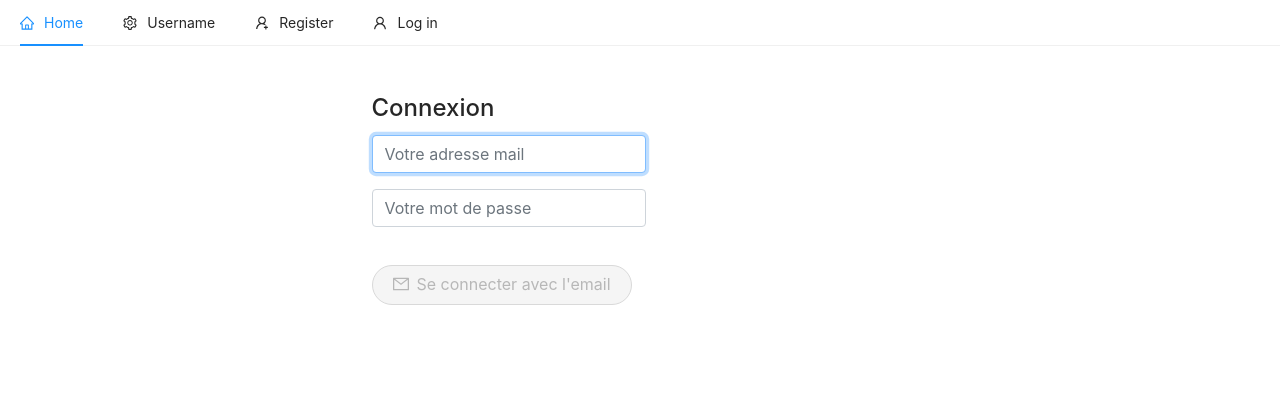
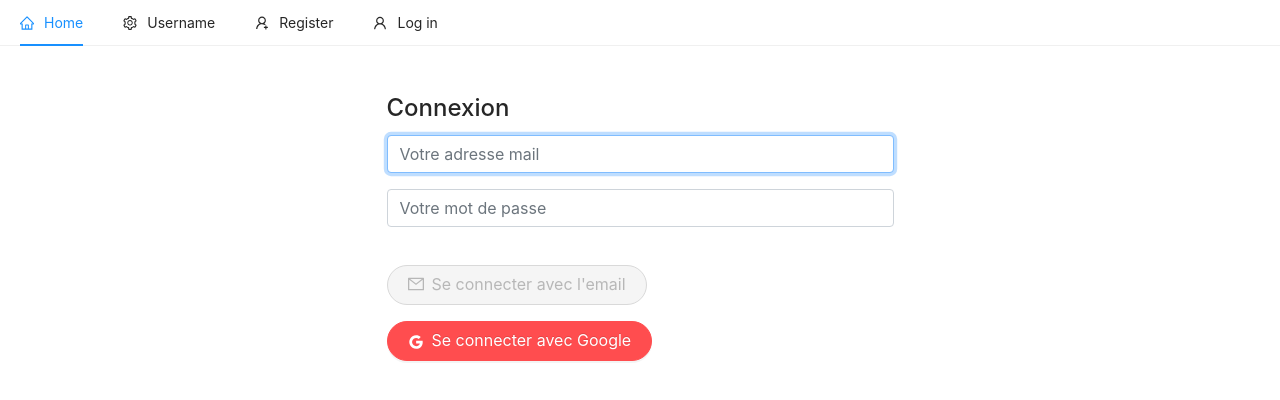
Before and after one commit to Lebeil/fullicommerce, a React (Create React App) app: page /login in a window 1280 px wide. Shown: the top 400 px of the page. Built offline with nearby package versions, Linux system fonts and the light colour scheme; no server answers.

Commit message:
login with Email & add loading + Google auth

```diff
--- a/src/App.js
+++ b/src/App.js
@@ -23,7 +23,7 @@ const App = () => {
         const unsubscribe = auth.onAuthStateChanged(async (user)=> {
             if(user) {
                 const idTokenResult = await user.getIdTokenResult()
-                console.log("USER", user)
+                /*console.log("USER", user)*/
                 dispatch({
                     type: 'LOGGED_IN_USER',
                     payload: {
--- a/src/Pages/auth/Login.js
+++ b/src/Pages/auth/Login.js
@@ -1,16 +1,60 @@
 import React, {useState} from 'react';
-import { auth } from "../../firebase";
+import {auth, googleAuthProvider} from "../../firebase";
 import { toast } from "react-toastify";
-import {MailOutlined} from '@ant-design/icons';
+import {MailOutlined, GoogleOutlined} from '@ant-design/icons';
 import {Button} from 'antd'
+import {useDispatch} from "react-redux";
 
-const Login = () => {
+const Login = ({history}) => {
     const [email, setEmail] = useState("");
     const [password, setPassword] = useState("");
+    const [loading, setLoading] = useState(false);
+
+    let dispatch = useDispatch()
+
 
     const handleSubmit = async (e) => {
         e.preventDefault();
-        console.log(email, password)
+        setLoading(true);
+        /*console.log(email, password)*/
+        try {
+            const result = await auth.signInWithEmailAndPassword(email, password)
+            /*console.log(result)*/
+            const {user} = result
+            const idTokenResult = await user.getIdTokenResult()
+            dispatch({
+                type: 'LOGGED_IN_USER',
+                payload: {
+                    email: user.email,
+                    token: idTokenResult.token,
+                }
+            })
+            history.push('/')
+        }catch (error) {
+            console.log(error)
+            toast.error(error.message)
+            setLoading(false);
+        }
+    }
+
+    const googleLogin = async ()=> {
+        auth.signInWithPopup(googleAuthProvider)
+            .then(async (result)=> {
+                const {user} = result
+                const idTokenResult = await user.getIdTokenResult();
+                dispatch({
+                    type: 'LOGGED_IN_USER',
+                    payload: {
+                        email: user.email,
+                        token: idTokenResult.token,
+                    }
+                })
+                history.push('/');
+            })
+            .catch((error)=> {
+                console.log(error);
+                toast.error(error.message);
+        });
     }
 
     const loginForm = () => (
@@ -54,9 +98,20 @@ const Login = () => {
     return (
         <div className="container p-5">
             <div className="row">
-                <div className="col-md6 offset-md-3">
-                    <h4>Connexion</h4>
+                <div className="col-md-6 offset-md-3">
+                    {loading ? (<h4 className="text-danger">Chargement...</h4>) : (<h4>Connexion</h4>)}
                     {loginForm()}
+
+                    <Button
+                        onClick={googleLogin}
+                        type="danger"
+                        className="mb-3"
+                        shape="round"
+                        icon={<GoogleOutlined style={{verticalAlign:'text-bottom'}}/>}
+                        size="large"
+                    >
+                        Se connecter avec Google
+                    </Button>
                 </div>
             </div>
 
--- a/src/Pages/auth/Register.js
+++ b/src/Pages/auth/Register.js
@@ -41,7 +41,7 @@ const Register = () => {
     return (
         <div className="container p-5">
             <div className="row">
-                <div className="col-md6 offset-md-3">
+                <div className="col-md-6 offset-md-3">
                     <h4>Inscription</h4>
                     {registerForm()}
                 </div>
--- a/src/Pages/auth/RegisterComplete.js
+++ b/src/Pages/auth/RegisterComplete.js
@@ -71,7 +71,7 @@ const RegisterComplete = ({history}) => {
     return (
         <div className="container p-5">
             <div className="row">
-                <div className="col-md6 offset-md-3">
+                <div className="col-md-6 offset-md-3">
                     <h4>Inscription à completer</h4>
                     {registerFormComplete()}
                 </div>
```
